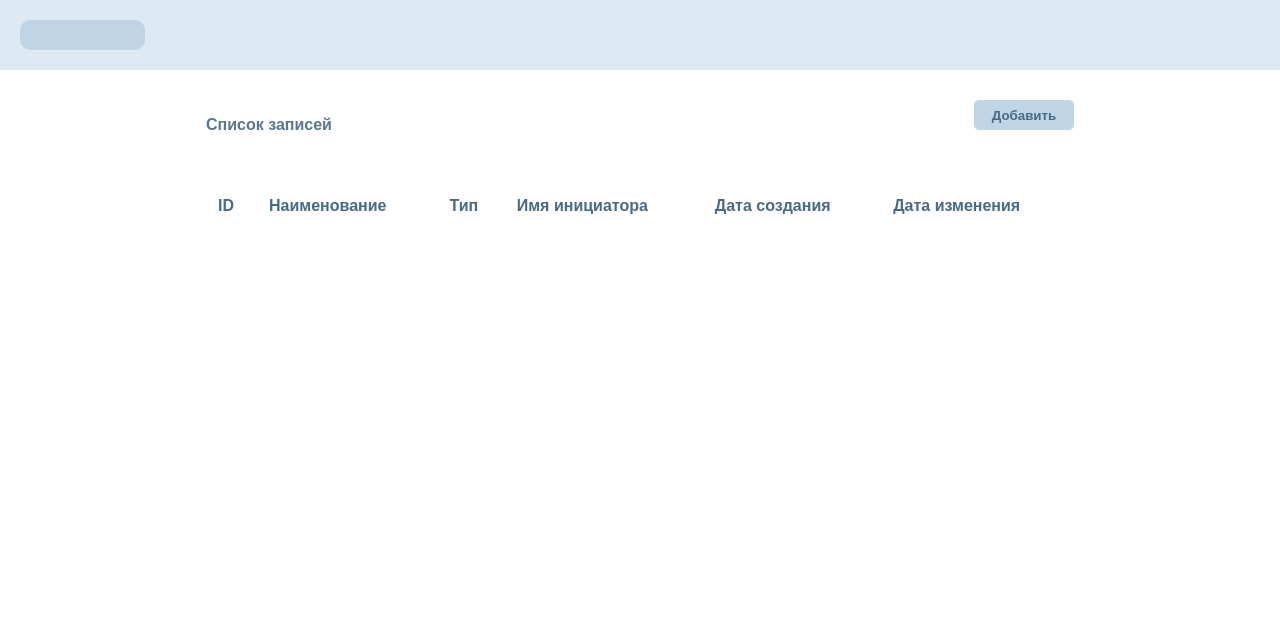
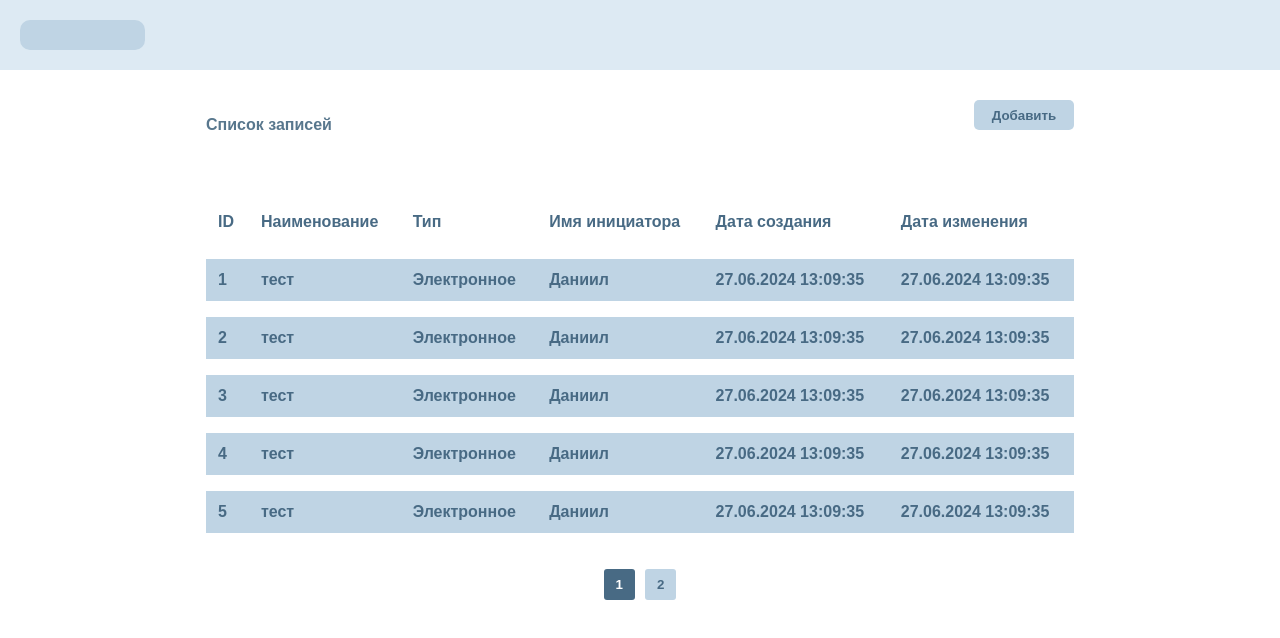
Before and after one commit to drodionov0/taskmanager_react, a React (Create React App) app: page / in a window 1280 px wide. Shown: the top 638 px of the page. Built offline with nearby package versions, Linux system fonts and the light colour scheme; data requests are answered from the project's data file.

Commit message:
new version

```diff
--- a/database/db.json
+++ b/database/db.json
@@ -14,6 +14,59 @@
     }
   ],
   "task": [
-
+    {
+      "id": 1,
+      "nameTask": "тест",
+      "descriptionTask": "lorem imfm,fda=fadfda",
+      "typeTask": "Электронное",
+      "nameInit": "Даниил",
+      "dateInit": "27.06.2024 13:09:35",
+      "dateRed": "27.06.2024 13:09:35"
+    },
+    {
+      "id": 2,
+      "nameTask": "тест",
+      "descriptionTask": "lorem imfm,fda=fadfda",
+      "typeTask": "Электронное",
+      "nameInit": "Даниил",
+      "dateInit": "27.06.2024 13:09:35",
+      "dateRed": "27.06.2024 13:09:35"
+    },
+    {
+      "id": 3,
+      "nameTask": "тест",
+      "descriptionTask": "lorem imfm,fda=fadfda",
+      "typeTask": "Электронное",
+      "nameInit": "Даниил",
+      "dateInit": "27.06.2024 13:09:35",
+      "dateRed": "27.06.2024 13:09:35"
+    },
+    {
+      "id": 4,
+      "nameTask": "тест",
+      "descriptionTask": "lorem imfm,fda=fadfda",
+      "typeTask": "Электронное",
+      "nameInit": "Даниил",
+      "dateInit": "27.06.2024 13:09:35",
+      "dateRed": "27.06.2024 13:09:35"
+    },
+    {
+      "id": 5,
+      "nameTask": "тест",
+      "descriptionTask": "lorem imfm,fda=fadfda",
+      "typeTask": "Электронное",
+      "nameInit": "Даниил",
+      "dateInit": "27.06.2024 13:09:35",
+      "dateRed": "27.06.2024 13:09:35"
+    },
+    {
+      "id": 6,
+      "nameTask": "тест",
+      "descriptionTask": "lorem imfm,fda=fadfda",
+      "typeTask": "Электронное",
+      "nameInit": "Даниил",
+      "dateInit": "27.06.2024 13:09:35",
+      "dateRed": "27.06.2024 13:09:35"
+    }
   ]
 }
--- a/src/components/table.js
+++ b/src/components/table.js
@@ -1,11 +1,41 @@
 import styles from '../styles/table.module.css';
 import { useNavigate } from 'react-router-dom';
+import axios from 'axios';
+import { useEffect, useState } from 'react';
 
+
+const MAX_PER_PAGE = 5;
 
 
 const Table = () => {
 
+    const [currentPage, setCurrentPage] = useState(1);
+    const [task, setTask] = useState([]);
+
     const navigate = useNavigate();
+
+    useEffect(() => {
+        axios.get('http://localhost:3001/task')
+        .then(response => {
+            setTask(response.data)
+        })
+        .catch(error => console.log(error))
+    },[])
+
+    const handlePageClick = (pageNumber) => {
+        setCurrentPage(pageNumber);
+    };
+
+    const getPaginatedData = () => {
+        const startIndex = (currentPage - 1) * MAX_PER_PAGE;
+        const endIndex = startIndex + MAX_PER_PAGE;
+        return task.slice(startIndex, endIndex);
+    };
+
+    const getPageNumbers = () => {
+        const totalPages = Math.ceil(task.length / MAX_PER_PAGE);
+        return Array.from({ length: totalPages }, (_, index) => index + 1);
+    };
 
     const HandleAdd = () =>  {
       navigate('/add');
@@ -30,7 +60,30 @@ const Table = () => {
                                 <th>Дата изменения</th>
                             </tr>
                         </thead>
+                        <tbody>
+                            {getPaginatedData().map(task => (
+                                <tr key={task.id} className={styles.comp}>
+                                    <td>{task.id}</td>
+                                    <td>{task.nameTask}</td>
+                                    <td>{task.typeTask}</td>
+                                    <td>{task.nameInit}</td>
+                                    <td>{task.dateInit}</td>
+                                    <td>{task.dateRed}</td>
+                                </tr>
+                            ))}
+                        </tbody>
                     </table>
+                </div>
+                <div className={styles.pagination}>
+                    {getPageNumbers().map(number => (
+                        <button
+                            key={number}
+                            onClick={() => handlePageClick(number)}
+                            className={number === currentPage ? styles.active : ''}
+                        >
+                            {number}
+                        </button>
+                    ))}
                 </div>
             </div>
         </body>
--- a/src/styles/table.module.css
+++ b/src/styles/table.module.css
@@ -39,7 +39,8 @@
 
 table {
     width: 100%;
-    border-collapse: collapse;
+    border-collapse: separate;
+    border-spacing: 0 1em;
 }
 
 th, td {
@@ -50,3 +51,40 @@ th, td {
 th {
     color:#486a84;
 }
+
+.comp{
+    cursor: pointer;
+    background-color: #bfd4e4;
+    color: #486a84;
+}
+
+.comp:hover{
+    background-color: #8b99a3;
+    transition: 0.8s;
+}
+
+.pagination {
+    display: flex;
+    justify-content: center;
+    align-items: center;
+    margin-top: 20px;
+}
+
+.pagination button {
+    border: none;
+    border-radius: 3px;
+    margin: 0 5px;
+    padding: 8px 12px;
+    background-color: #bfd4e4;
+    color: #486a84;
+    cursor: pointer;
+}
+
+.pagination button:hover {
+    background-color: #9fb0bd;
+}
+
+.pagination .active {
+    background-color: #486a84;
+    color: #fff;
+}
```
